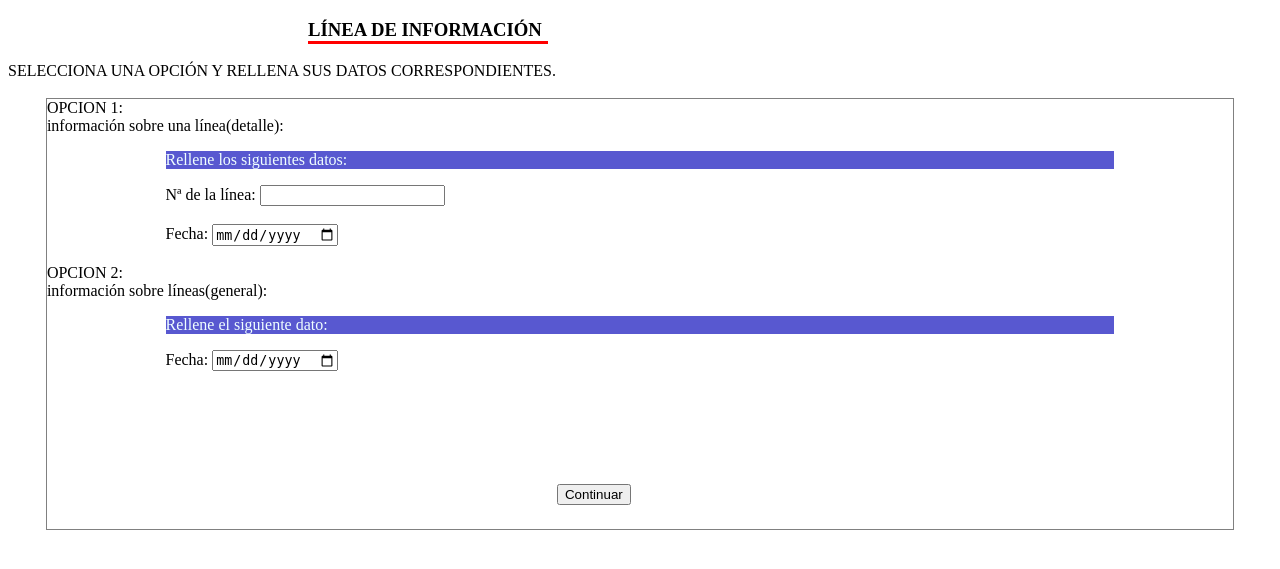
After one commit to yasinez01/repositorio, a PHP site: page /lineainformacion.html in a window 1280 px wide. The commit adds this page. Shown: the top 569 px of the page. Run offline with PHP 8.4, Linux system fonts and the light colour scheme.

Commit message:
linea informacion incluida

```diff
--- a/formulario/calendario.php
+++ b/formulario/calendario.php
@@ -21,7 +21,7 @@ curl_setopt_array($curl, array(
   CURLOPT_HTTP_VERSION => CURL_HTTP_VERSION_1_1,
   CURLOPT_CUSTOMREQUEST => 'GET',
   CURLOPT_HTTPHEADER => array(
-    'accessToken: '.$_SESSION['accessToken'],//9a6b9c9d-912b-4c77-917a-a0a603a3614f',
+    'accessToken: '.$_SESSION['accessToken'],//361279d0-1ec5-4111-b7f3-2b6ac6364879',
     'Cookie: SERVERIDP=b45a524a27860afec772689f834014cb22bcb504'
   ),
 ));
--- /dev/null
+++ b/formulario/lineainformacion.css
@@ -0,0 +1,21 @@
+h3{
+    border-bottom: solid red;
+    width: 240px;
+    margin-left: 300px;
+}
+#rellenardatos{
+    border-style: solid;
+    border-color: gray;
+    border-width: 1px;
+    margin-left:3%;
+    margin-right:3%;
+}
+#informacion{
+    background-color: rgb(88, 88, 208);
+    color:azure;
+    margin-left: 10%;
+    margin-right: 10%;
+}
+#datos{
+    margin-left: 10%;
+}
--- /dev/null
+++ b/formulario/lineainformacion.html
@@ -0,0 +1,32 @@
+<!DOCTYPE html>
+<html lang="en">
+<head>
+    <meta charset="UTF-8">
+    <meta http-equiv="X-UA-Compatible" content="IE=edge">
+    <meta name="viewport" content="width=device-width, initial-scale=1.0">
+    <title>Paradas Alrededor</title>
+    <link rel="stylesheet" href="lineainformacion.css" >
+</head>
+<body>
+    <form action="lineainformacion.php" method="get">
+        <h3>LÍNEA DE INFORMACIÓN</h3>
+        SELECCIONA UNA OPCIÓN Y RELLENA SUS DATOS CORRESPONDIENTES.<br><br>
+        <div id="rellenardatos">
+            OPCION 1:<br>
+            información sobre una línea(detalle):
+            <p id="informacion"> Rellene los siguientes datos:</p>
+            <div id="datos">
+                Nª de la línea: <input type="number" name="linea"><br><br>
+                Fecha: <input type="date" name="fechadetalle"><br><br>
+            </div>
+            OPCION 2:<br>
+            información sobre líneas(general):
+            <p id="informacion"> Rellene el siguiente dato:</p>
+            <div id="datos">
+                Fecha: <input type="date" name="fechageneral"><br><br>
+            </div>
+            <input type="submit" value="Continuar" style="margin-left: 43%; margin-bottom: 2%; margin-top:8%">
+        </div>
+    </form>
+</body>
+</html>
--- a/formulario/main.html
+++ b/formulario/main.html
@@ -10,7 +10,7 @@
 <body>
     <h1>Le doy la bienvenida a mi página web</h1>
     <h3>Por favor elije la opción que desea</h3>
-    <a href="main.php">Frontoffice</a><br><br>
-    <a href="login.html">Backoffice</a>
+    <a id="front" href="main.php" style="text-decoration:none" >Frontoffice</a>
+    <a id="back" href="login.html" style="text-decoration:none" >Backoffice</a>
 </body>
 </html>
--- a/formulario/main.php
+++ b/formulario/main.php
@@ -28,6 +28,6 @@ $losdatos=json_decode($response);
 $accessToken=$losdatos->{'data'}[0]->{'accessToken'};
 $_SESSION['accessToken']= $accessToken;
 echo'<script type="text/javascript">
-      alert("AccessToken conseguido");
+      alert("El accessToken es :'.$accessToken.' !!");
         window.location.href="web.html";
         </script>';
--- a/formulario/paradasalrededor.html
+++ b/formulario/paradasalrededor.html
@@ -16,7 +16,7 @@
             Para conocer las paradas alrededor de una parada determinada, indica la parada y los metros alrededor de esta misma.
             <p id="informacion"> Rellene los siguientes datos:</p>
             <div id="datos">
-                Nª de la parada: <input type="number" name="parada"><br><br>
+                Nº de la parada: <input type="number" name="parada"><br><br>
                 Metros alrededor de la parada: <input type="number" name="metros"><br><br>
             </div>
             OPCION 2:<br>
--- a/formulario/paradasalrededor.php
+++ b/formulario/paradasalrededor.php
@@ -21,7 +21,7 @@ CURLOPT_FOLLOWLOCATION => true,
 CURLOPT_HTTP_VERSION => CURL_HTTP_VERSION_1_1,
 CURLOPT_CUSTOMREQUEST => 'GET',
 CURLOPT_HTTPHEADER => array(
-    'accessToken: '.$_SESSION['accessToken'],//9a6b9c9d-912b-4c77-917a-a0a603a3614f',
+    'accessToken: '. $_SESSION['accessToken'],//9a6b9c9d-912b-4c77-917a-a0a603a3614f',
     'Cookie: SERVERIDP=b45a524a27860afec772689f834014cb22bcb504'
     ),
 ));
--- a/formulario/web.css
+++ b/formulario/web.css
@@ -1,5 +1,5 @@
 body{
-    background-image: url('fondoautobus.png');
+    background-image: url('img/fondoautobus.png');
 }
 header{
     display: flex;
```
Also changed, not shown: formulario/lineainformacion.php (added, +73 -0 lines), formulario/main.css (+15 -0 lines), formulario/web.html (+4 -3 lines).
